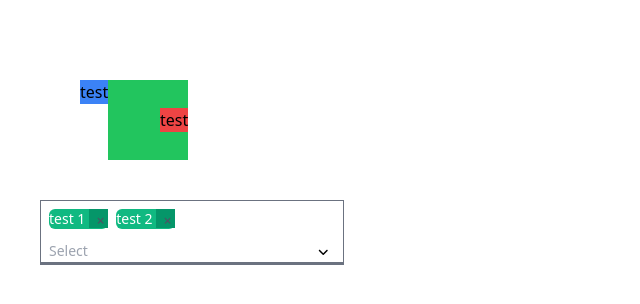
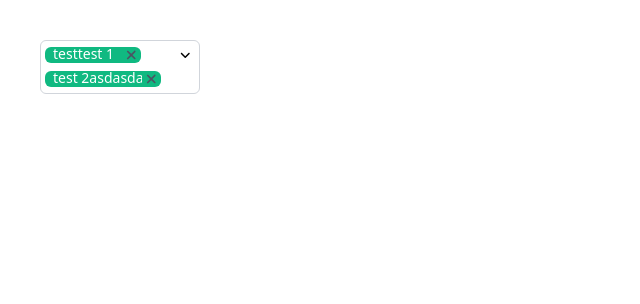
Before and after one commit to arxzur/vue-multiselect, a Vue app: page / in a window 1280 px wide. Shown: the top 304 px of the page, without its empty margins (0-640 px from the left). Built offline with nearby package versions, Linux system fonts and the light colour scheme.

Commit message:
Refactor UI

```diff
--- a/package.json
+++ b/package.json
@@ -31,6 +31,6 @@
     "typescript": "~4.7.4",
     "vite": "^3.1.8",
     "vitest": "^0.24.3",
-    "vue-tsc": "^1.0.8"
+    "vue-tsc": "^1.0.13"
   }
 }
--- a/src/App.vue
+++ b/src/App.vue
@@ -1,9 +1,8 @@
 <script setup lang="ts">
-import { toRaw } from "vue";
 import MultiSelect from "./components/MultiSelect.vue"
 
-const options = ["test 1", "test 2", "test 3", "test 4", "test 5"]
-const selected: any[] = ["test 1", "test 2"]
+const options = ["testtest 1", "testtest 2", "testtest 3", "test 4", "test 5", "test 6", "test 7", "test 8"]
+const selected: any[] = ["testtest 1", "test 2asdasdasdasdasdasd"]
 
 function test(n: any) {
   console.log(n)
@@ -11,7 +10,10 @@ function test(n: any) {
 </script>
 
 <template>
-  <div class="p-10 w-96">
+  <div class="p-10 w-60">
     <MultiSelect :options="options" :selected="selected" @update="test"/>
   </div>
 </template>
+
+// publish
+// add tests
--- a/src/components/MultiSelect.vue
+++ b/src/components/MultiSelect.vue
@@ -1,12 +1,12 @@
 <script setup lang="ts">
-import { ref, onMounted, toRaw, computed } from "vue"
+import { ref, onBeforeMount, toRaw, computed } from "vue"
 
 const props = withDefaults(defineProps<{
   options: any[]
   selected: any[]
   placeholder?: string
 }>(), {
-  placeholder: "Select",
+  placeholder: "Search or add a tag",
 })
 
 const emits = defineEmits({
@@ -52,7 +52,7 @@ function selectOption(item: any) {
   emits("update", toRaw(selectedOptions.value))
 }
 
-function selectOptionTop() {
+function selectOptionFiltered() {
   console.log("test")
   selectedOptions.value.push(filteredOptions.value[0])
   emits("update", toRaw(selectedOptions.value))
@@ -63,7 +63,7 @@ function removeOption(item: any) {
   emits("update", toRaw(selectedOptions.value))
 }
 
-onMounted(() => {
+onBeforeMount(() => {
   selectedOptions.value = props.selected
 })
 
@@ -83,72 +83,99 @@ const vClickOutside = {
 </script>
 
 <template>
-
-
-  <div class="m-10 w-40 flex">
-    <div>
-      <div class="bg-blue-500 ">
-        test
+<div v-click-outside="close" @keyup.escape="close" @click="open">
+  <div
+    :class="[
+      'flex',
+      'border',
+      'border-gray-300',
+      'rounded-tl-md',
+      'rounded-tr-md',
+      'pb-1',
+      {'rounded-bl-md': !isMenuActive || filteredOptions.length === 0},
+      {'rounded-br-md': !isMenuActive || filteredOptions.length === 0},
+    ]"
+  >
+    <div class="w-11/12">
+      <div v-if="(selectedOptions.length > 0)" class="w-full">
+        <div
+          v-for="s in selectedOptions"
+          :class="[
+            'bg-emerald-500',
+            'text-white',
+            'text-sm',
+            'ml-1',
+            'rounded-md',
+            'whitespace-nowrap',
+            'inline-block',
+            'h-4',
+            'max-w-[80%]'
+          ]"
+        >
+          <div class="flex h-full">
+            <div class="overflow-hidden inline-block pl-2 pr-2 leading-none">
+              {{s}}
+            </div>
+            <div
+              class="hover:bg-emerald-600 inline-block rounded-md"
+              @click.stop="removeOption(s)"
+            >
+              <div
+                class="
+                  flex
+                  items-center
+                  h-full
+                  text-gray-600
+                  hover:text-white
+                  pl-1
+                  pr-1
+                "
+              >
+                <font-awesome-icon :icon="['fa', 'xmark']" />
               </div>
             </div>
-    <div class="flex justify-end content-center items-center w-20 h-20  bg-green-500">
-      <div class="bg-red-500">
-        test
-      </div>
-
           </div>
         </div>
-
-
-  <div
-    v-click-outside="close"
-    @keyup.escape="close"
-    @click="open"
-  >
-    <div
-      class="border border-gray-500 w-full"
-    >
-      <div v-if="selectedOptions" class="pb-2">
-        <span
-          v-for="s in selectedOptions"
-          class="bg-emerald-500 text-white text-sm ml-2 mt-2 rounded-md inline-block"
-        >
-          {{s}}
-          <span
-            @click.stop="removeOption(s)"
-            class="bg-emerald-600"
-          >
-            <font-awesome-icon
-            :icon="['fa', 'xmark']"
-            class="ml-1 text-gray-600 text-[0.6rem] pl-1 pr-1"
-            />
-          </span>
-        </span>
       </div>
+      <div v-if="(selectedOptions.length === 0 || isMenuActive)" class="w-full bg-transparent">
         <input
           type="text"
-        @keyup.enter="selectOptionTop"
+          @keyup.enter="selectOptionFiltered"
           v-model="input"
-        class="border-none shadow-none outline-none w-11/12 pl-2 text-sm"
+          class="border-none shadow-none outline-none w-full pl-2 text-xs h-4 leading-none bg-transparent"
           :placeholder="placeholder"
         >
-      <span
-        class="w-1/12 inline-block"
-      >
-          <font-awesome-icon :icon="['fa', 'angle-down']"  class="text-xs"/>
-      </span>
+      </div>
+    </div>
+    <div class="w-1/12 text-xs">
+      <div class="flex justify-end content-center items-start pr-2 pt-2">
+        <font-awesome-icon v-if="isMenuActive" :icon="['fa', 'angle-up']" />
+        <font-awesome-icon v-else :icon="['fa', 'angle-down']" />
+      </div>
+    </div>
   </div>
   <div
-      class="scrollbar-thin max-h-12 overflow-scroll overflow-x-hidden border border-gray-500 pl-1"
+    v-if="isMenuActive && filteredOptions.length > 0"
+    class="
+      overflow-hidden
+      border
+      border-gray-300
+      border-t-0
+      rounded-bl-md
+      rounded-br-md
+    "
   >
-      <ul v-if="isMenuActive">
+    <div class="overflow-y-auto overflow-x-hidden scrollbar-thin overflow-scroll max-h-24">
+      <ul>
         <li
           v-for="o in filteredOptions"
           @click.prevent="selectOption(o)"
+          class="hover:bg-emerald-500 pl-2 hover:text-white"
         >
           {{o}}
         </li>
       </ul>
     </div>
   </div>
+</div>
 </template>
--- a/src/main.ts
+++ b/src/main.ts
@@ -11,10 +11,12 @@ import { FontAwesomeIcon } from '@fortawesome/vue-fontawesome'
 
 /* import specific icons */
 import { faAngleDown } from '@fortawesome/free-solid-svg-icons'
+import { faAngleUp } from '@fortawesome/free-solid-svg-icons'
 import { faXmark } from '@fortawesome/free-solid-svg-icons'
 
 /* add icons to the library */
 library.add(faAngleDown)
+library.add(faAngleUp)
 library.add(faXmark)
 
 createApp(App)
```
Also changed, not shown: 1 other file (tests, documents, lock files or other folders). Lines whose indentation alone changed are shown as unchanged.
